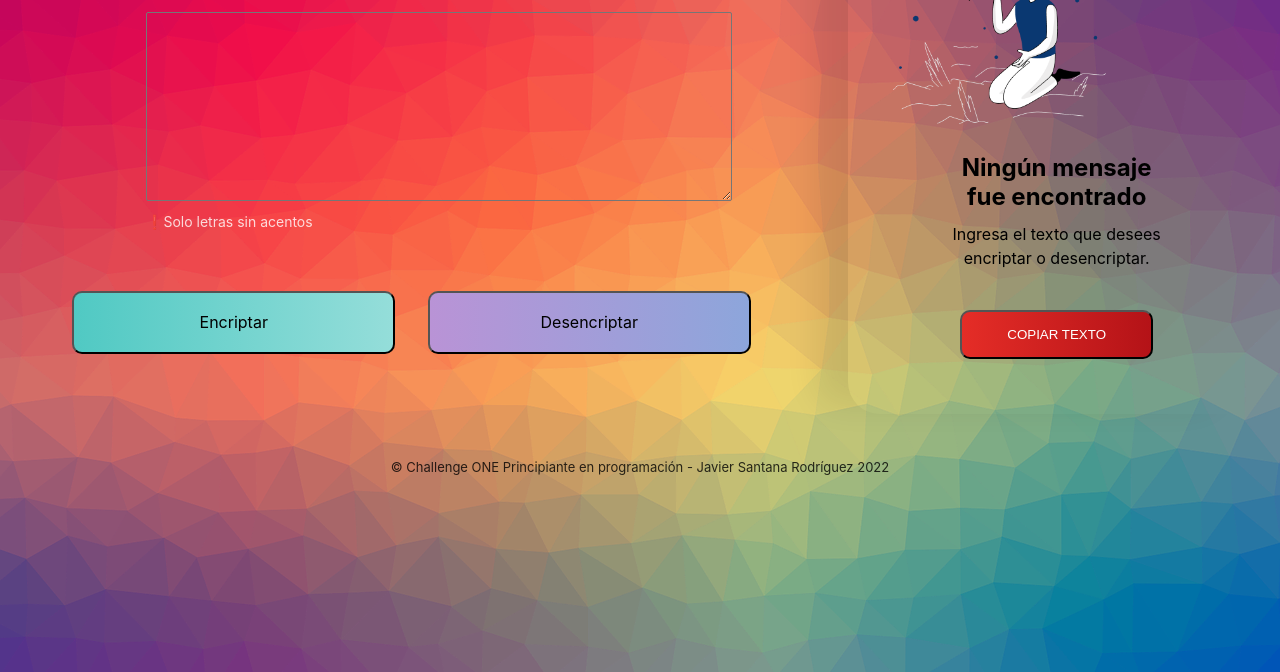
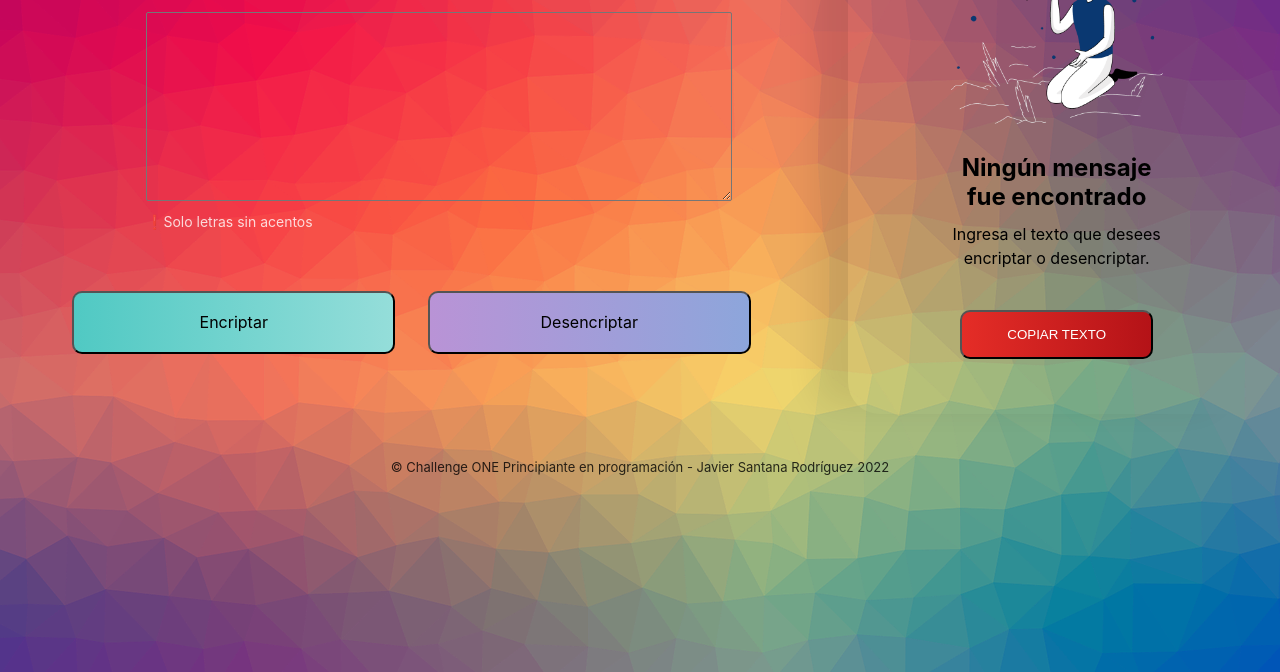
Before and after one commit to javier17173/Proyecto, a plain HTML site: page index.html in a window 1280 px wide. Shown: the part 128-800 px from the top of the page. Drawn offline with Linux system fonts and the light colour scheme.

Commit message:
Reversión de cambios

```diff
--- a/css/style.css
+++ b/css/style.css
@@ -203,10 +203,6 @@ body{
     place-items: center;
 }
 
-#textoResultado{
-    align-items: center;
-}
-
 #muneco{
     width: 65%;
     vertical-align:middle;
--- a/index.html
+++ b/index.html
@@ -29,7 +29,7 @@
             <div class="flex-2">
                 <div id="textoResultado">
                     <textarea id="textoEncriptado" style="display: none;" cols="95" rows="15"></textarea>
-                    <img id="muneco" src="assets/img/Muñeco.png">
+                    <center><img id="muneco" src="assets/img/Muñeco.png"></center>
                 </div>
                 <h1 id="tituloSinMensaje">Ningún mensaje fue encontrado</h1>
                 <p id="textoSinMensaje">Ingresa el texto que desees encriptar o desencriptar.</p>
```
